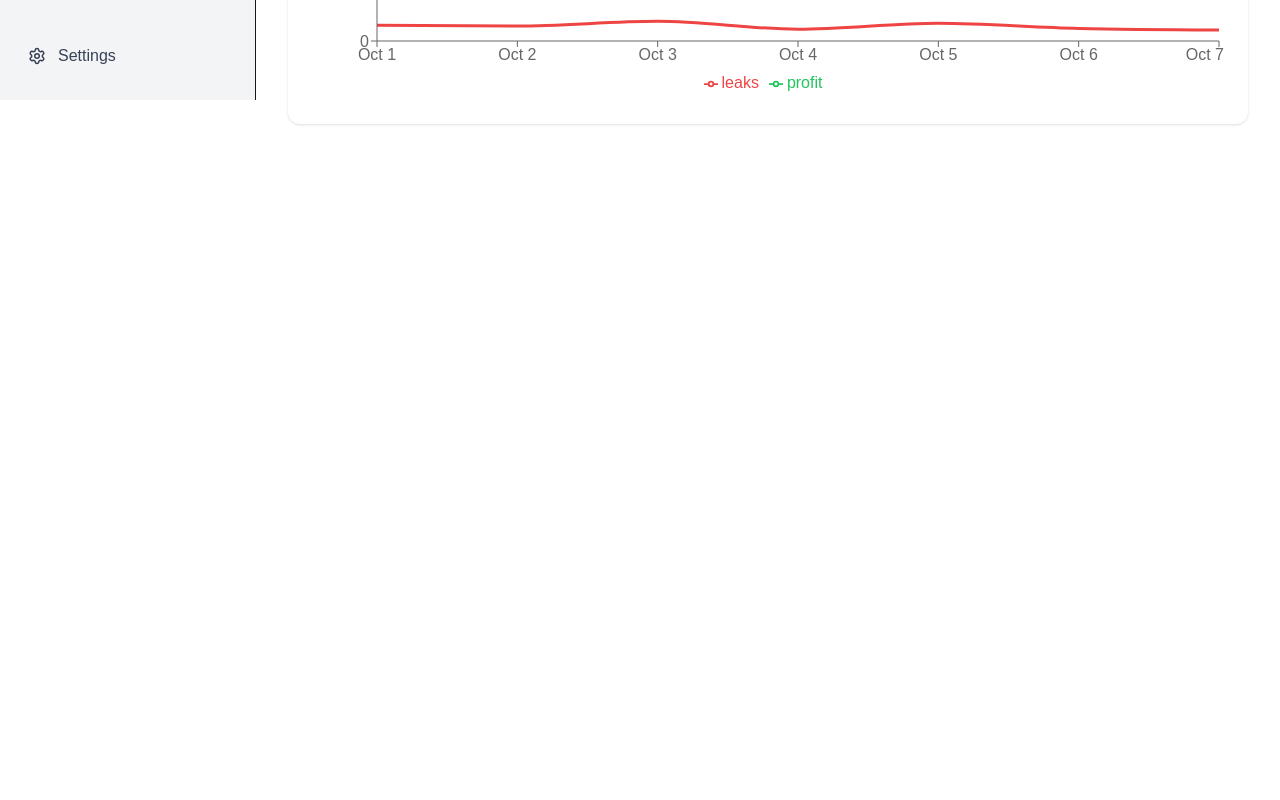
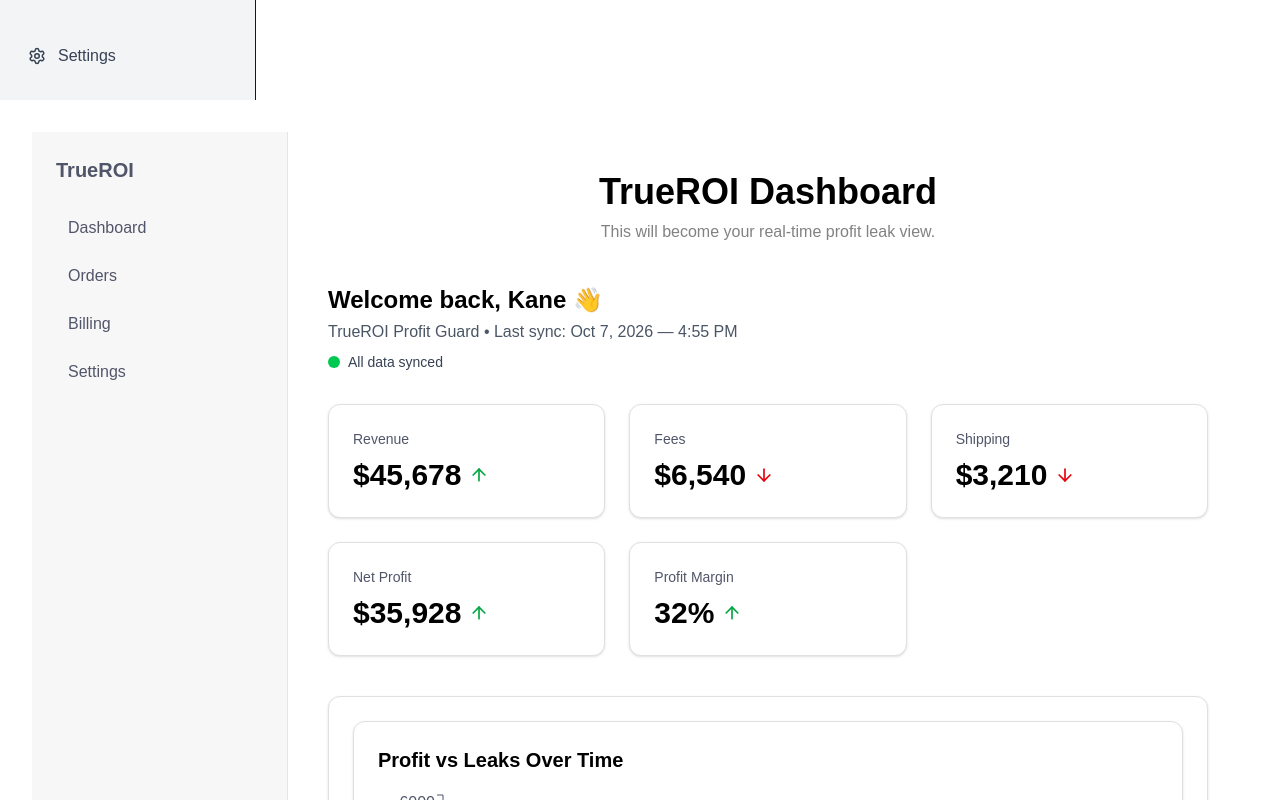
Before and after one commit to TrueROI/trueroi-frontend, a Next.js app: page /dashboard in a window 1280 px wide. Shown: the part 700-1500 px from the top of the page. Before the commit the page ends 856 px from the top, so only its background shows below. Built offline with nearby package versions, Linux system fonts and the light colour scheme.

Commit message:
Cleaned up imports and added "use client" directive to Greeting.tsx and GlobalSpinner.tsx. Updated tsconfig.json to remove unnecessary paths configuration. Adjusted layout.tsx to properly wrap children with LayoutClientWrapper.

```diff
--- /dev/null
+++ b/app/dashboard/layout.tsx
@@ -0,0 +1,32 @@
+export default function DashboardLayout({
+  children,
+}: {
+  children: React.ReactNode;
+}) {
+  return (
+    <div className="flex min-h-screen bg-[#FFFFFF] text-[#000000]">
+      {/* Sidebar */}
+      <aside className="w-64 bg-[#F7F7F7] border-r border-[#E3E5EC] p-6">
+        <h2 className="text-xl font-semibold mb-6 text-[#515569]">TrueROI</h2>
+
+        <nav className="space-y-2">
+          <a className="block px-3 py-2 rounded-lg text-[#515569] hover:bg-[#E2E5EE]">
+            Dashboard
+          </a>
+          <a className="block px-3 py-2 rounded-lg text-[#515569] hover:bg-[#E2E5EE]">
+            Orders
+          </a>
+          <a className="block px-3 py-2 rounded-lg text-[#515569] hover:bg-[#E2E5EE]">
+            Billing
+          </a>
+          <a className="block px-3 py-2 rounded-lg text-[#515569] hover:bg-[#E2E5EE]">
+            Settings
+          </a>
+        </nav>
+      </aside>
+
+      {/* Main Content */}
+      <main className="flex-1 p-10">{children}</main>
+    </div>
+  );
+}
--- a/app/dashboard/page.tsx
+++ b/app/dashboard/page.tsx
@@ -2,13 +2,16 @@
 
 import Greeting from "../../components/Greeting";
 import MetricCard from "../../components/MetricCard";
+import ChartCard from "../../components/ChartCard";
 import dynamic from "next/dynamic";
 
+// Load chart client-side only
 const ProfitLeakChart = dynamic(
   () => import("../../components/ProfitLeakChart"),
   { ssr: false }
 );
 
+// Example chart data
 const chartData = [
   { date: "Oct 1", profit: 3200, leaks: 400 },
   { date: "Oct 2", profit: 3500, leaks: 380 },
@@ -21,7 +24,16 @@
 
 export default function DashboardPage() {
   return (
-    <>
+    <div className="space-y-10">
+      {/* Header */}
+      <div className="text-center">
+        <h1 className="text-4xl font-bold text-[#000000]">TrueROI Dashboard</h1>
+        <p className="text-[#828282] mt-2">
+          This will become your real-time profit leak view.
+        </p>
+      </div>
+
+      {/* Greeting */}
       <Greeting
         merchantName="Kane"
         shopName="TrueROI Profit Guard"
@@ -29,6 +41,7 @@
         status="synced"
       />
 
+      {/* Metric Cards */}
       <div className="grid grid-cols-1 md:grid-cols-2 lg:grid-cols-3 gap-6">
         <MetricCard title="Revenue" value="$45,678" trend="up" />
         <MetricCard title="Fees" value="$6,540" trend="down" />
@@ -37,7 +50,10 @@
         <MetricCard title="Profit Margin" value="32%" trend="up" />
       </div>
 
-      <ProfitLeakChart data={chartData} />
-    </>
+      {/* Chart */}
+      <ChartCard>
+        <ProfitLeakChart data={chartData} />
+      </ChartCard>
+    </div>
   );
 }
--- a/app/layout.tsx
+++ b/app/layout.tsx
@@ -14,10 +14,14 @@
   description: "Profit Guard Dashboard",
 };
 
-export default function RootLayout({ children }: { children: React.ReactNode }) {
+export default function RootLayout({
+  children,
+}: {
+  children: React.ReactNode;
+}) {
   return (
     <html lang="en" className={`${inter.variable} h-full antialiased`}>
-      <body className="min-h-full flex bg-white">
+      <body className="min-h-full bg-white">
         <LayoutClientWrapper>{children}</LayoutClientWrapper>
       </body>
     </html>
--- /dev/null
+++ b/components/ChartCard.tsx
@@ -0,0 +1,11 @@
+type ChartCardProps = {
+  children: React.ReactNode;
+};
+
+export default function ChartCard({ children }: ChartCardProps) {
+  return (
+    <div className="bg-[#FFFFFF] rounded-xl shadow-sm p-6 border border-[#E0E0E0]">
+      {children}
+    </div>
+  );
+}
--- a/components/MetricCard.tsx
+++ b/components/MetricCard.tsx
@@ -1,49 +1,55 @@
 "use client";
 
 import { ArrowUp, ArrowDown } from "lucide-react";
+
+type MetricCardProps = {
+  title: string;
+  value: string;
+  trend?: "up" | "down" | null;
+  loading?: boolean;
+  error?: boolean;
+};
 
 export default function MetricCard({
   title,
   value,
   trend,
   loading,
-  error
-}: {
-  title: string;
-  value: string;
-  trend: "up" | "down" | null;
-  loading?: boolean;
-  error?: boolean;
-}) {
+  error,
+}: MetricCardProps) {
+  // Loading skeleton
   if (loading) {
     return (
-      <div className="p-6 bg-white rounded-xl shadow animate-pulse">
-        <div className="h-4 w-24 bg-gray-200 rounded mb-3"></div>
-        <div className="h-6 w-32 bg-gray-300 rounded"></div>
+      <div className="bg-[#FFFFFF] rounded-xl shadow-sm p-6 border border-[#E0E0E0] animate-pulse">
+        <div className="h-4 w-24 bg-[#E0E0E0] rounded mb-3"></div>
+        <div className="h-6 w-32 bg-[#E3E5EC] rounded"></div>
       </div>
     );
   }
 
+  // Error state
   if (error) {
     return (
-      <div className="p-6 bg-red-50 border border-red-200 rounded-xl shadow">
+      <div className="bg-red-50 rounded-xl shadow-sm p-6 border border-red-200">
         <p className="text-red-600 font-medium">Unable to load data</p>
       </div>
     );
   }
 
+  // Normal card
   return (
-    <div className="p-6 bg-white rounded-xl shadow flex flex-col gap-2">
-      <p className="text-gray-600 text-sm">{title}</p>
+    <div className="bg-[#FFFFFF] rounded-xl shadow-sm p-6 border border-[#E0E0E0] flex flex-col gap-2">
+      <p className="text-sm text-[#515569]">{title}</p>
 
       <div className="flex items-center gap-2">
-        <span className="text-2xl font-semibold">{value}</span>
+        <span className="text-3xl font-semibold text-[#000000]">{value}</span>
 
         {trend === "up" && (
-          <ArrowUp size={18} className="text-green-500" />
+          <ArrowUp size={20} className="text-green-600" />
         )}
+
         {trend === "down" && (
-          <ArrowDown size={18} className="text-red-500" />
+          <ArrowDown size={20} className="text-red-600" />
         )}
       </div>
     </div>
--- a/components/ProfitLeakChart.tsx
+++ b/components/ProfitLeakChart.tsx
@@ -10,24 +10,31 @@
   ResponsiveContainer
 } from "recharts";
 
-export default function ProfitLeakChart({
-  data
-}: {
+type ProfitLeakChartProps = {
   data: { date: string; profit: number; leaks: number }[];
-}) {
+};
+
+export default function ProfitLeakChart({ data }: ProfitLeakChartProps) {
   return (
-    <div className="bg-white p-6 rounded-xl shadow mt-10">
-      <h2 className="text-xl font-semibold mb-4">
+    <div className="bg-[#FFFFFF] p-6 rounded-xl shadow-sm border border-[#E0E0E0]">
+      <h2 className="text-xl font-semibold text-[#000000] mb-4">
         Profit vs Leaks Over Time
       </h2>
 
       <ResponsiveContainer width="100%" height={300}>
         <LineChart data={data}>
-          <XAxis dataKey="date" />
-          <YAxis />
-          <Tooltip />
+          <XAxis dataKey="date" stroke="#515569" />
+          <YAxis stroke="#515569" />
+          <Tooltip
+            contentStyle={{
+              backgroundColor: "#FFFFFF",
+              border: "1px solid #E0E0E0",
+              borderRadius: "8px"
+            }}
+          />
           <Legend />
 
+          {/* Profit Line */}
           <Line
             type="monotone"
             dataKey="profit"
@@ -36,6 +43,7 @@
             dot={false}
           />
 
+          {/* Leaks Line */}
           <Line
             type="monotone"
             dataKey="leaks"
```
